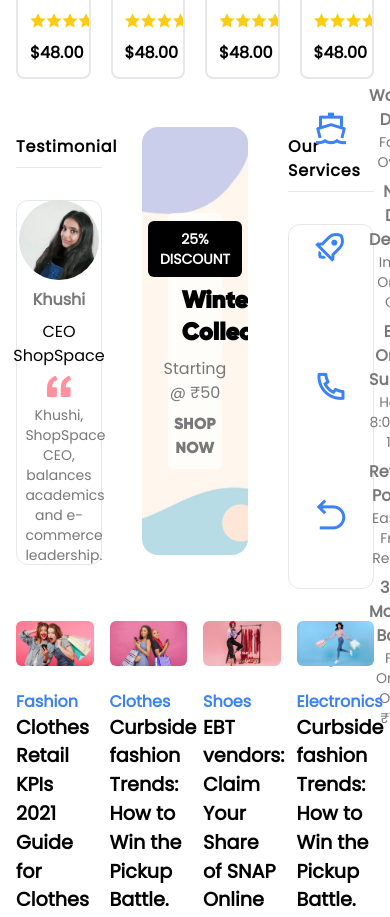
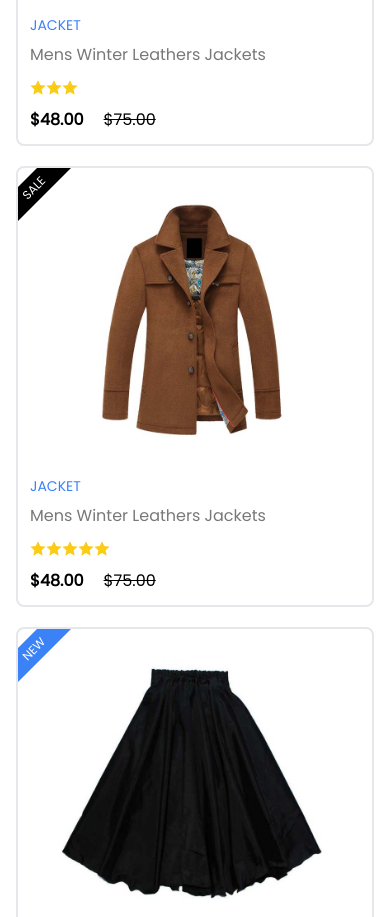
Before and after one commit to Siddhantsingh1230/ShopSpace, a React (Create React App) app: page / in a window 390 px wide. Shown: the part 4380-5297 px from the top of the page. Built offline with nearby package versions, Linux system fonts and the light colour scheme.

Commit message:
HomePage made responsive Part3

```diff
--- a/src/pages/Home.jsx
+++ b/src/pages/Home.jsx
@@ -997,7 +997,7 @@ const Home = ({ setProgress }) => {
             {/* New Products */}
             <div className="flex flex-col gap-5">
               <h1 className="font-bold border-b py-3">New Products</h1>
-              <div className="grid grid-cols-4 gap-5">
+              <div className="grid grid-cols-4 gap-5 max-sm:grid-cols-1">
                 <div className="newProductCard relative flex flex-col gap-2 cursor-pointer border-2 overflow-hidden rounded-lg transition duration-300 ease-in-out hover:shadow-xl p-3 justify-center items-start">
                   <img
                     src={jacket1}
@@ -1472,12 +1472,12 @@ const Home = ({ setProgress }) => {
         </div>
         {/* Other Sections */}
         {/* section1 */}
-        <div className="flex h-[450px]  gap-10 mb-11">
-          <div className="h-[90%] w-[24%] flex flex-col gap-8">
+        <div className="flex h-[450px]  gap-10 mb-11 max-sm:flex-col max-sm:h-auto">
+          <div className="h-[90%] w-[24%] flex flex-col gap-8 max-sm:w-full ">
             <p className="font-bold border-b py-2 tracking-wider">
               Testimonial
             </p>
-            <div className="border text-center gap-2  h-[90%] rounded-xl justify-center items-center flex flex-col">
+            <div className="border text-center gap-2  h-[90%] rounded-xl justify-center items-center flex flex-col max-sm:py-5">
               <img
                 className="h-20 w-20  rounded-full"
                 src={ceo}
@@ -1492,8 +1492,8 @@ const Home = ({ setProgress }) => {
               </p>
             </div>
           </div>
-          <div className="w-[52%] h-[95%] cta flex justify-center items-center">
-            <div className="h-[60%] w-[50%] bg-[#ffffffbf] rounded-md">
+          <div className="w-[52%] h-[95%] cta flex justify-center items-center max-sm:w-full max-sm:h-[320px]">
+            <div className="h-[60%] w-[50%] bg-[#ffffffbf] rounded-md max-sm:w-[60%]">
               <a
                 href="#"
                 className="h-full w-full text-center flex-col flex gap-2 justify-center items-center"
@@ -1511,11 +1511,11 @@ const Home = ({ setProgress }) => {
               </a>
             </div>
           </div>
-          <div className="h-[90%] w-[24%] flex flex-col gap-8">
+          <div className="h-[90%] w-[24%] flex flex-col gap-8 max-sm:w-full">
             <p className="font-bold border-b py-2 tracking-wider">
               Our Services
             </p>
-            <div className="border text-center gap-2 px-6  h-[90%] rounded-xl justify-center items-start flex flex-col">
+            <div className="border text-center gap-2 px-6  h-[90%] rounded-xl justify-center items-start flex flex-col max-sm:py-5">
               <div className="flex justify-center items-center gap-5  cursor-pointer">
                 <i className="text-blue-500 hover:text-black ri-ship-line text-4xl"></i>
                 <div className="flex flex-col items-start">
@@ -1567,7 +1567,7 @@ const Home = ({ setProgress }) => {
           </div>
         </div>
         {/* section2 */}
-        <div className="grid grid-cols-4 gap-4 mb-5">
+        <div className="grid grid-cols-4 gap-4 mb-5 max-sm:grid-cols-1 max-sm:gap-10">
           <a href="#" className=" w-full">
             <img className="w-full rounded-md mb-6" src={blog1} alt="blog" />
             <div>
```
